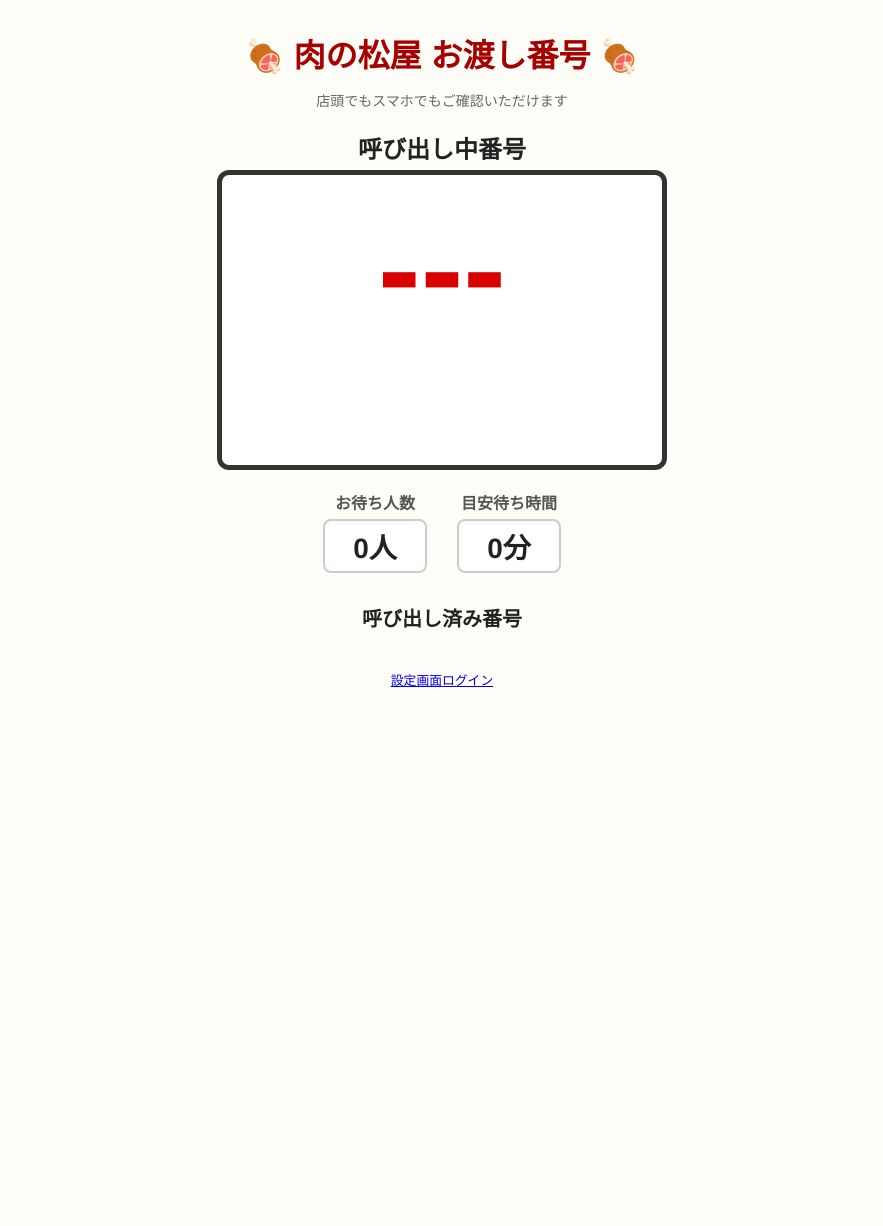
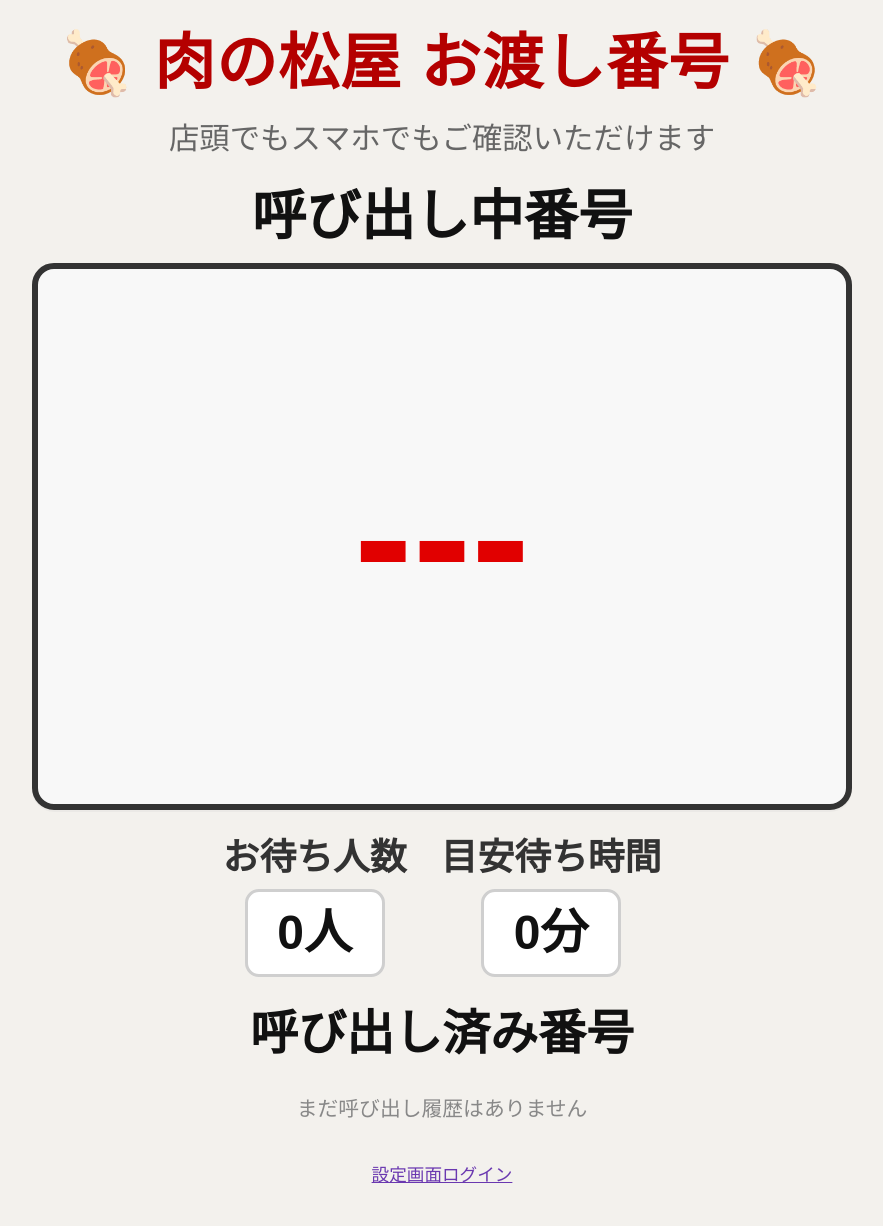
Before and after one commit to seven29789/seven_calling, a Flask app: page /monitor in a window 1280 px wide. Shown: the whole page, without its empty margins (198-1081 px from the left). Before the commit the page ends 687 px from the top, so only its background shows below. Run offline with Flask 3, Linux system fonts and the light colour scheme.

Commit message:
Refactor monitor.html for improved styling and structure

```diff
--- a/meat_takeout_queue/templates/monitor.html
+++ b/meat_takeout_queue/templates/monitor.html
@@ -4,73 +4,244 @@
   <meta charset="UTF-8" />
   <meta name="viewport" content="width=device-width, initial-scale=1.0">
   <title>{{ store_name }} お渡し番号モニター</title>
-  <link rel="stylesheet" href="/static/monitor.css">
   <meta http-equiv="refresh" content="{{ reload_interval }}">
 
   <style>
-.big-number {
-  border: 5px solid #333;
-  border-radius: 12px;
-  padding: 20px;
-  font-weight: bold;
-  background-color: #fff;
-  display: inline-block;
-
-  width: min(90vw, 450px);              /* ← スマホ対応 */
-  font-size: clamp(3rem, 12vw, 8rem);   /* ← 自動サイズ調整 */
-
-  text-align: center;
-  box-sizing: border-box;               /* ← はみ出し防止 */
-  aspect-ratio: 3 / 2;                  /* ← 見た目安定 */
+    * {
+      box-sizing: border-box;
     }
 
-/* 統計表示 */
-.stats {
+    html, body {
+      margin: 0;
+      padding: 0;
+      background: #f3f1ed;
+      color: #222;
+      font-family: "Hiragino Sans", "Yu Gothic", "Meiryo", sans-serif;
+    }
+
+    body {
+      min-height: 100vh;
+    }
+
+    .container {
+      width: min(100%, 980px);
+      margin: 0 auto;
+      padding: 18px 14px 40px;
+      text-align: center;
+    }
+
+    header {
+      margin-bottom: 22px;
+    }
+
+    h1 {
+      margin: 0;
+      color: #b40000;
+      font-size: clamp(2rem, 5.8vw, 3.8rem);
+      font-weight: 800;
+      line-height: 1.25;
+      letter-spacing: 0.02em;
+    }
+
+    .subtext {
+      margin: 14px 0 0;
+      color: #666;
+      font-size: clamp(1rem, 2.5vw, 1.9rem);
+      line-height: 1.5;
+    }
+
+    main {
+      display: flex;
+      flex-direction: column;
+      align-items: center;
+      gap: 22px;
+    }
+
+    .now-calling {
+      width: 100%;
+      display: flex;
+      flex-direction: column;
+      align-items: center;
+    }
+
+    .now-calling h2 {
+      margin: 0 0 14px;
+      font-size: clamp(2rem, 5vw, 3.4rem);
+      font-weight: 800;
+      line-height: 1.2;
+      color: #111;
+    }
+
+    .big-number {
+      width: min(92vw, 760px);
+      aspect-ratio: 3 / 2;
+      border: 6px solid #333;
+      border-radius: 22px;
+      background: #f8f8f8;
+
       display: flex;
       justify-content: center;
-  gap: 30px;
-  margin-top: 20px;
+      align-items: center;
+
+      font-weight: 900;
+      font-size: clamp(5rem, 20vw, 11rem);
+      line-height: 1;
+      color: #e10000;
+      text-align: center;
+
+      box-shadow: 0 2px 0 rgba(0, 0, 0, 0.03);
+    }
+
+    .stats {
+      width: 100%;
+      display: flex;
+      justify-content: center;
+      gap: 34px;
+      flex-wrap: wrap;
+      margin-top: 2px;
     }
 
     .stat {
-  text-align: center;
+      min-width: 160px;
+      display: flex;
+      flex-direction: column;
+      align-items: center;
     }
 
     .label {
       display: block;
-  font-weight: bold;
-  font-size: 2rem;
-  margin-bottom: 5px;
+      margin-bottom: 8px;
+      font-size: clamp(1.4rem, 3.6vw, 2.3rem);
+      font-weight: 800;
+      color: #333;
+      line-height: 1.3;
     }
 
     .value {
-  font-size: 1.8rem;
-  padding: 5px 10px;
-  min-width: 80px;
+      min-width: 140px;
+      padding: 12px 16px;
+      border: 3px solid #cfcfcf;
+      border-radius: 14px;
       background: #fff;
-  border-radius: 8px;
-  border: 2px solid #ccc;
-  display: inline-block;
+      font-size: clamp(2rem, 5vw, 3rem);
+      font-weight: 900;
+      line-height: 1.2;
+      color: #111;
+      display: inline-flex;
+      justify-content: center;
+      align-items: center;
     }
 
-/* スマホ微調整（さらに見やすく） */
+    .history {
+      width: 100%;
+      margin-top: 6px;
+    }
+
+    .history h3 {
+      margin: 0 0 16px;
+      font-size: clamp(1.8rem, 4.5vw, 3rem);
+      font-weight: 800;
+      color: #111;
+      line-height: 1.2;
+    }
+
+    .history-numbers {
+      display: flex;
+      justify-content: center;
+      align-items: center;
+      gap: 12px;
+      flex-wrap: wrap;
+      width: 100%;
+      min-height: 56px;
+    }
+
+    .number {
+      min-width: 64px;
+      padding: 10px 14px;
+      border: 3px solid #d0d0d0;
+      border-radius: 12px;
+      background: #fff;
+      font-size: clamp(1.5rem, 3.8vw, 2.2rem);
+      font-weight: 800;
+      line-height: 1.1;
+      text-align: center;
+      color: #333;
+      display: inline-flex;
+      justify-content: center;
+      align-items: center;
+    }
+
+    .login-link-wrap {
+      margin-top: 26px;
+      text-align: center;
+    }
+
+    .login-link {
+      font-size: clamp(0.95rem, 2.2vw, 1.1rem);
+      color: #6a38b0;
+      text-decoration: underline;
+    }
+
+    .empty-history {
+      color: #888;
+      font-size: clamp(1rem, 2.8vw, 1.3rem);
+    }
+
     @media (max-width: 600px) {
-  .label {
-    font-size: 1.4rem;
+      .container {
+        padding: 16px 12px 28px;
       }
+
+      header {
+        margin-bottom: 18px;
+      }
+
+      .subtext {
+        margin-top: 10px;
+      }
+
+      .now-calling h2 {
+        margin-bottom: 12px;
+      }
+
+      .big-number {
+        width: 100%;
+        max-width: 100%;
+        border-width: 5px;
+        border-radius: 18px;
+      }
+
+      .stats {
+        gap: 18px;
+      }
+
+      .stat {
+        min-width: 138px;
+      }
+
       .value {
-    font-size: 1.3rem;
+        min-width: 120px;
+        padding: 10px 12px;
+      }
+
+      .history-numbers {
+        gap: 10px;
+      }
+
+      .number {
+        min-width: 56px;
+        padding: 9px 12px;
       }
     }
 
-/* スピンボタン非表示 */
-input[type=number]::-webkit-inner-spin-button,
-input[type=number]::-webkit-outer-spin-button {
-  -webkit-appearance: none;
-  margin: 0;
+    @media (min-width: 1000px) {
+      .container {
+        padding-top: 26px;
       }
-input[type=number] {
-  -moz-appearance: textfield;
+
+      .big-number {
+        width: min(78vw, 820px);
+      }
     }
   </style>
 </head>
@@ -102,18 +273,20 @@
       <section class="history">
         <h3>呼び出し済み番号</h3>
         <div class="history-numbers">
+          {% if history %}
             {% for n in history %}
               <span class="number">{{ n }}</span>
             {% endfor %}
+          {% else %}
+            <div class="empty-history">まだ呼び出し履歴はありません</div>
+          {% endif %}
         </div>
       </section>
     </main>
 
-    <br>
-    <a href="/monitor_login" style="font-size: 0.8rem;">設定画面ログイン</a>
-
-    <footer>
-    </footer>
+    <div class="login-link-wrap">
+      <a href="/monitor_login" class="login-link">設定画面ログイン</a>
+    </div>
   </div>
 </body>
 </html>
```
Lines whose indentation alone changed are shown as unchanged.
